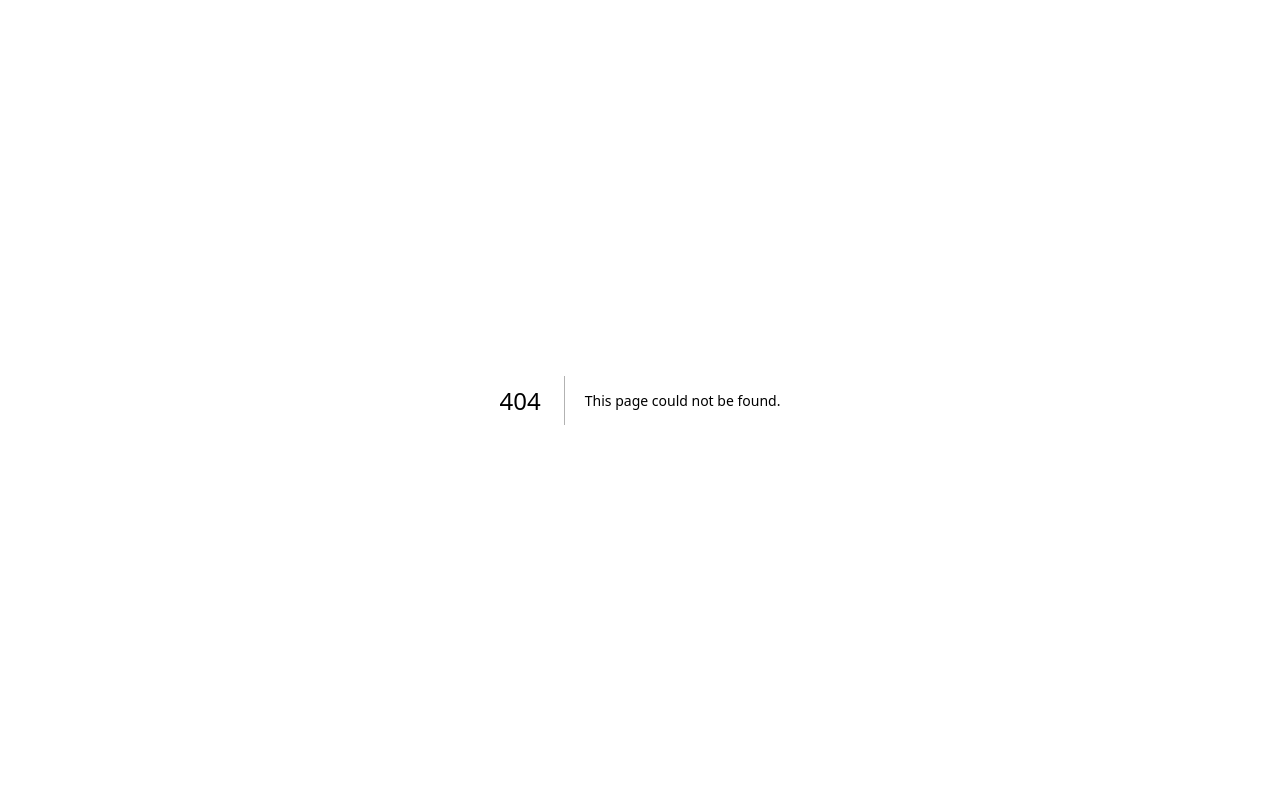
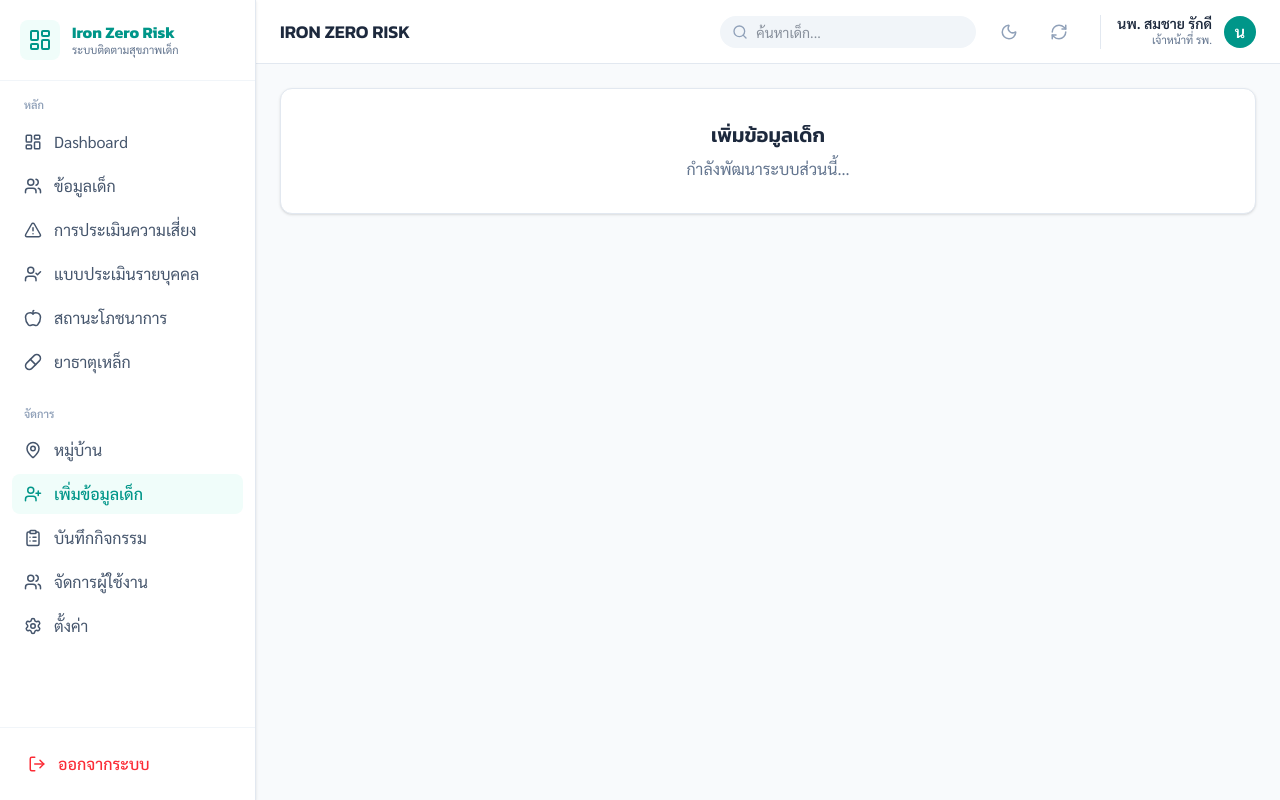
Before and after one commit to Kittipun-Prangsri/IRON-RISK-SYTEM-V2.0, a Next.js app in the folder frontend/: page /dashboard/add in a window 1280 px wide. Before the commit this address had no page. Built offline with nearby package versions, Linux system fonts and the light colour scheme.

Commit message:
feat: add dashboard subpages and update layout navigation links

```diff
--- /dev/null
+++ b/frontend/src/app/dashboard/add/page.tsx
@@ -0,0 +1,10 @@
+export default function AddChildPage() {
+  return (
+    <div className="p-6">
+      <div className="bg-white rounded-xl shadow-sm border border-slate-200 p-8 text-center">
+        <h2 className="text-xl font-kanit font-semibold text-slate-800 mb-2">เพิ่มข้อมูลเด็ก</h2>
+        <p className="text-slate-500">กำลังพัฒนาระบบส่วนนี้...</p>
+      </div>
+    </div>
+  );
+}
--- /dev/null
+++ b/frontend/src/app/dashboard/assessment/page.tsx
@@ -0,0 +1,10 @@
+export default function AssessmentPage() {
+  return (
+    <div className="p-6">
+      <div className="bg-white rounded-xl shadow-sm border border-slate-200 p-8 text-center">
+        <h2 className="text-xl font-kanit font-semibold text-slate-800 mb-2">แบบประเมินรายบุคคล</h2>
+        <p className="text-slate-500">กำลังพัฒนาระบบส่วนนี้...</p>
+      </div>
+    </div>
+  );
+}
--- /dev/null
+++ b/frontend/src/app/dashboard/iron/page.tsx
@@ -0,0 +1,10 @@
+export default function IronPage() {
+  return (
+    <div className="p-6">
+      <div className="bg-white rounded-xl shadow-sm border border-slate-200 p-8 text-center">
+        <h2 className="text-xl font-kanit font-semibold text-slate-800 mb-2">ยาธาตุเหล็ก</h2>
+        <p className="text-slate-500">กำลังพัฒนาระบบส่วนนี้...</p>
+      </div>
+    </div>
+  );
+}
--- a/frontend/src/app/dashboard/layout.tsx
+++ b/frontend/src/app/dashboard/layout.tsx
@@ -41,39 +41,39 @@ export default function DashboardLayout({ children }: { children: React.ReactNod
               <Link href="/dashboard/children" className={getLinkClass("/dashboard/children")}>
                 <Users size={18} /> ข้อมูลเด็ก
               </Link>
-              <a href="#" className="flex items-center gap-3 px-3 py-2 text-slate-600 hover:bg-slate-50 rounded-lg">
+              <Link href="/dashboard/risk" className={getLinkClass("/dashboard/risk")}>
                 <AlertTriangle size={18} /> การประเมินความเสี่ยง
-              </a>
-              <a href="#" className="flex items-center gap-3 px-3 py-2 text-slate-600 hover:bg-slate-50 rounded-lg">
+              </Link>
+              <Link href="/dashboard/assessment" className={getLinkClass("/dashboard/assessment")}>
                 <UserCheck size={18} /> แบบประเมินรายบุคคล
-              </a>
-              <a href="#" className="flex items-center gap-3 px-3 py-2 text-slate-600 hover:bg-slate-50 rounded-lg">
+              </Link>
+              <Link href="/dashboard/nutrition" className={getLinkClass("/dashboard/nutrition")}>
                 <Apple size={18} /> สถานะโภชนาการ
-              </a>
-              <a href="#" className="flex items-center gap-3 px-3 py-2 text-slate-600 hover:bg-slate-50 rounded-lg">
+              </Link>
+              <Link href="/dashboard/iron" className={getLinkClass("/dashboard/iron")}>
                 <Pill size={18} /> ยาธาตุเหล็ก
-              </a>
+              </Link>
             </nav>
           </div>
 
           <div>
             <p className="text-[11px] font-semibold text-slate-400 mb-2 px-3">จัดการ</p>
             <nav className="space-y-1">
-              <a href="#" className="flex items-center gap-3 px-3 py-2 text-slate-600 hover:bg-slate-50 rounded-lg">
+              <Link href="/dashboard/villages" className={getLinkClass("/dashboard/villages")}>
                 <MapPin size={18} /> หมู่บ้าน
-              </a>
-              <a href="#" className="flex items-center gap-3 px-3 py-2 text-slate-600 hover:bg-slate-50 rounded-lg">
+              </Link>
+              <Link href="/dashboard/add" className={getLinkClass("/dashboard/add")}>
                 <UserPlus size={18} /> เพิ่มข้อมูลเด็ก
-              </a>
-              <a href="#" className="flex items-center gap-3 px-3 py-2 text-slate-600 hover:bg-slate-50 rounded-lg">
+              </Link>
+              <Link href="/dashboard/log" className={getLinkClass("/dashboard/log")}>
                 <ClipboardList size={18} /> บันทึกกิจกรรม
-              </a>
-              <a href="#" className="flex items-center gap-3 px-3 py-2 text-slate-600 hover:bg-slate-50 rounded-lg">
+              </Link>
+              <Link href="/dashboard/users" className={getLinkClass("/dashboard/users")}>
                 <Users size={18} /> จัดการผู้ใช้งาน
-              </a>
-              <a href="#" className="flex items-center gap-3 px-3 py-2 text-slate-600 hover:bg-slate-50 rounded-lg">
+              </Link>
+              <Link href="/dashboard/settings" className={getLinkClass("/dashboard/settings")}>
                 <Settings size={18} /> ตั้งค่า
-              </a>
+              </Link>
             </nav>
           </div>
         </div>
--- /dev/null
+++ b/frontend/src/app/dashboard/log/page.tsx
@@ -0,0 +1,10 @@
+export default function LogPage() {
+  return (
+    <div className="p-6">
+      <div className="bg-white rounded-xl shadow-sm border border-slate-200 p-8 text-center">
+        <h2 className="text-xl font-kanit font-semibold text-slate-800 mb-2">บันทึกกิจกรรม</h2>
+        <p className="text-slate-500">กำลังพัฒนาระบบส่วนนี้...</p>
+      </div>
+    </div>
+  );
+}
--- /dev/null
+++ b/frontend/src/app/dashboard/nutrition/page.tsx
@@ -0,0 +1,10 @@
+export default function NutritionPage() {
+  return (
+    <div className="p-6">
+      <div className="bg-white rounded-xl shadow-sm border border-slate-200 p-8 text-center">
+        <h2 className="text-xl font-kanit font-semibold text-slate-800 mb-2">สถานะโภชนาการ</h2>
+        <p className="text-slate-500">กำลังพัฒนาระบบส่วนนี้...</p>
+      </div>
+    </div>
+  );
+}
--- /dev/null
+++ b/frontend/src/app/dashboard/risk/page.tsx
@@ -0,0 +1,10 @@
+export default function RiskPage() {
+  return (
+    <div className="p-6">
+      <div className="bg-white rounded-xl shadow-sm border border-slate-200 p-8 text-center">
+        <h2 className="text-xl font-kanit font-semibold text-slate-800 mb-2">การประเมินความเสี่ยง</h2>
+        <p className="text-slate-500">กำลังพัฒนาระบบส่วนนี้...</p>
+      </div>
+    </div>
+  );
+}
--- /dev/null
+++ b/frontend/src/app/dashboard/settings/page.tsx
@@ -0,0 +1,10 @@
+export default function SettingsPage() {
+  return (
+    <div className="p-6">
+      <div className="bg-white rounded-xl shadow-sm border border-slate-200 p-8 text-center">
+        <h2 className="text-xl font-kanit font-semibold text-slate-800 mb-2">ตั้งค่า</h2>
+        <p className="text-slate-500">กำลังพัฒนาระบบส่วนนี้...</p>
+      </div>
+    </div>
+  );
+}
--- /dev/null
+++ b/frontend/src/app/dashboard/users/page.tsx
@@ -0,0 +1,10 @@
+export default function UsersPage() {
+  return (
+    <div className="p-6">
+      <div className="bg-white rounded-xl shadow-sm border border-slate-200 p-8 text-center">
+        <h2 className="text-xl font-kanit font-semibold text-slate-800 mb-2">จัดการผู้ใช้งาน</h2>
+        <p className="text-slate-500">กำลังพัฒนาระบบส่วนนี้...</p>
+      </div>
+    </div>
+  );
+}
--- /dev/null
+++ b/frontend/src/app/dashboard/villages/page.tsx
@@ -0,0 +1,10 @@
+export default function VillagesPage() {
+  return (
+    <div className="p-6">
+      <div className="bg-white rounded-xl shadow-sm border border-slate-200 p-8 text-center">
+        <h2 className="text-xl font-kanit font-semibold text-slate-800 mb-2">หมู่บ้าน</h2>
+        <p className="text-slate-500">กำลังพัฒนาระบบส่วนนี้...</p>
+      </div>
+    </div>
+  );
+}
```
